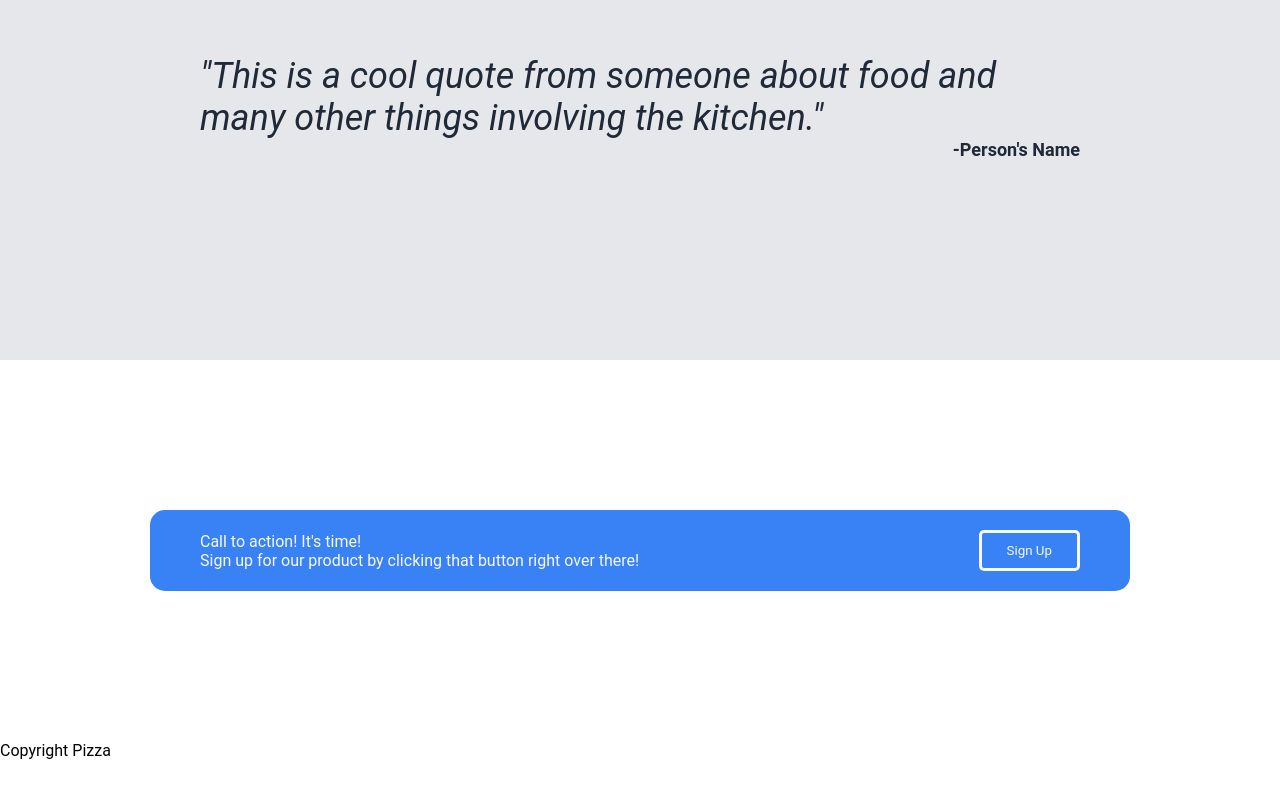
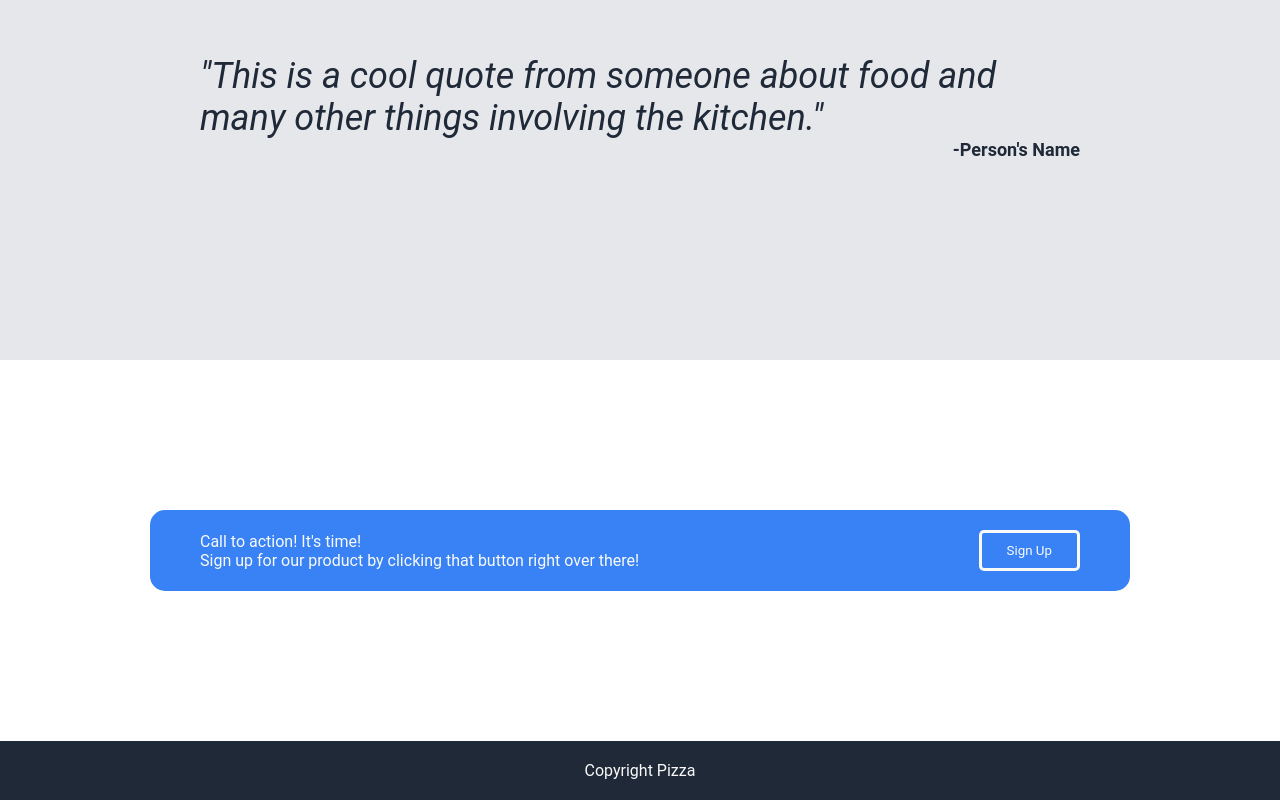
Before and after one commit to johnlombardi389/landing-page, a plain HTML site: page index.html in a window 1280 px wide. Shown: the part 1039-1839 px from the top of the page. Before the commit the page ends 1799 px from the top, so only its background shows below. Drawn offline with Linux system fonts and the light colour scheme.

Commit message:
Added footer section of page

```diff
--- a/index.html
+++ b/index.html
@@ -88,7 +88,7 @@
 
   <!-- Footer Area -->
   <footer>
-    <p>Copyright Pizza</p>
+    <p class="foot-text">Copyright Pizza</p>
   </footer>
 
 </body>
--- a/styles.css
+++ b/styles.css
@@ -175,3 +175,10 @@ h2 {
   background-color: #619af5;
   color: #F9FAF8
 }
+
+footer {
+  background-color: #1F2937;
+  color: #F9FAF8;
+  text-align: center;
+  padding: 20px;
+}
```
